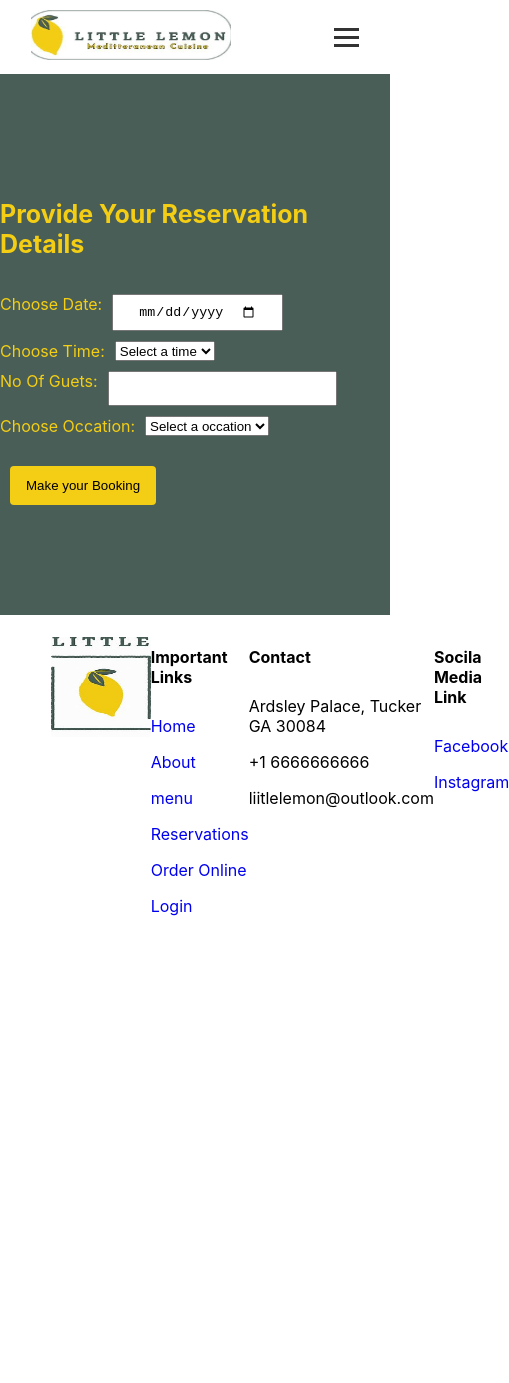
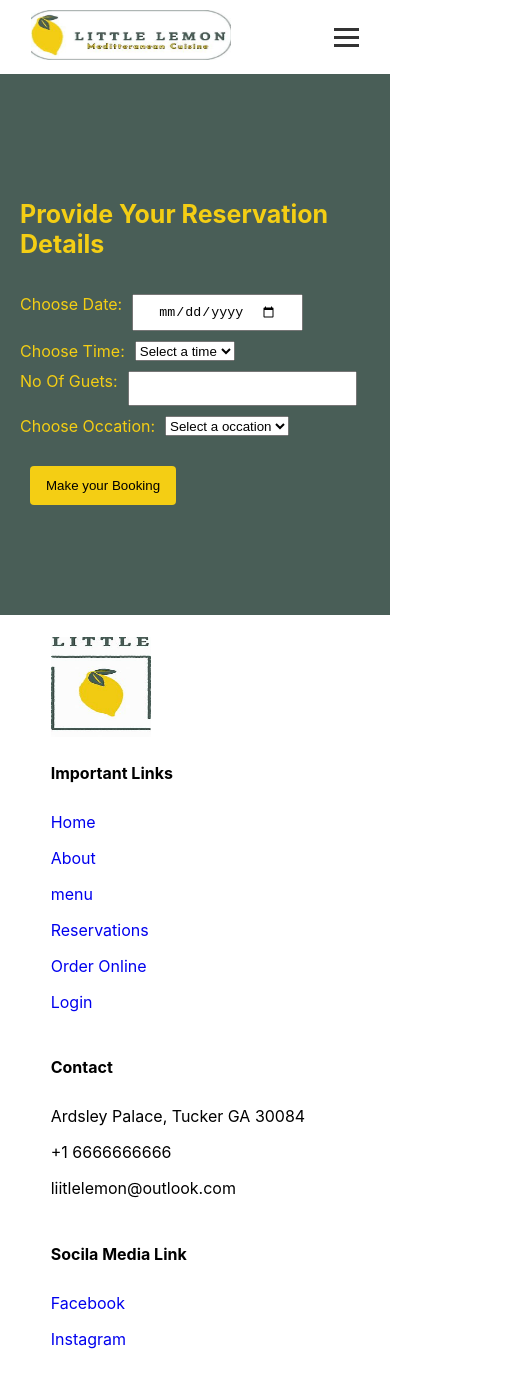
Before and after one commit to srao20/Little_Lemon_Restaurant, a React (Create React App) app in the folder little_lemon/: page /reservations in a window 390 px wide. Shown: the whole page, 509 px wide, since content can reach past the window. Before the commit the page ends 950 px from the top, so only its background shows below. Built offline with nearby package versions, Linux system fonts and the light colour scheme.

Commit message:
made changes to css

```diff
--- a/little_lemon/src/App.css
+++ b/little_lemon/src/App.css
@@ -149,11 +149,15 @@ form {
 }
 form h3 {
   color: #F4CE14;
+  padding-left: 20px;
 }
 #choose-date, .choose-time, #choose-guests, #choose-occasion{
   padding: 8px 24px;
 }
 
+label {
+  padding-left: 20px;
+}
 input {
   margin-left: 10px;
 }
@@ -166,6 +170,9 @@ form label {
   color: #F4CE14;
 }
 
+.submit-btn {
+  padding-left: 20px;
+}
 .submit-btn input{
   padding: 12px 16px;
   margin-top: 20px;
@@ -249,4 +256,31 @@ footer ul li{
   .banner-image {
     display:none;
   }
+
+  footer section{
+    padding: 10px 13%;
+    display: flex;
+    justify-content: space-between;
+    align-items: start;
+    flex-direction: column;
+  }
+
+  .web-logo img{
+    margin-top: 12px;
+    cursor: pointer;
+    width: 100px;
+    height: 100px;
+  }
+
+  footer h3{
+    font-size: 18px;
+  }
+
+  footer ul{
+    padding: 0;
+  }
+
+  footer ul li{
+    padding: 8px 0;
+  }
 }
```
